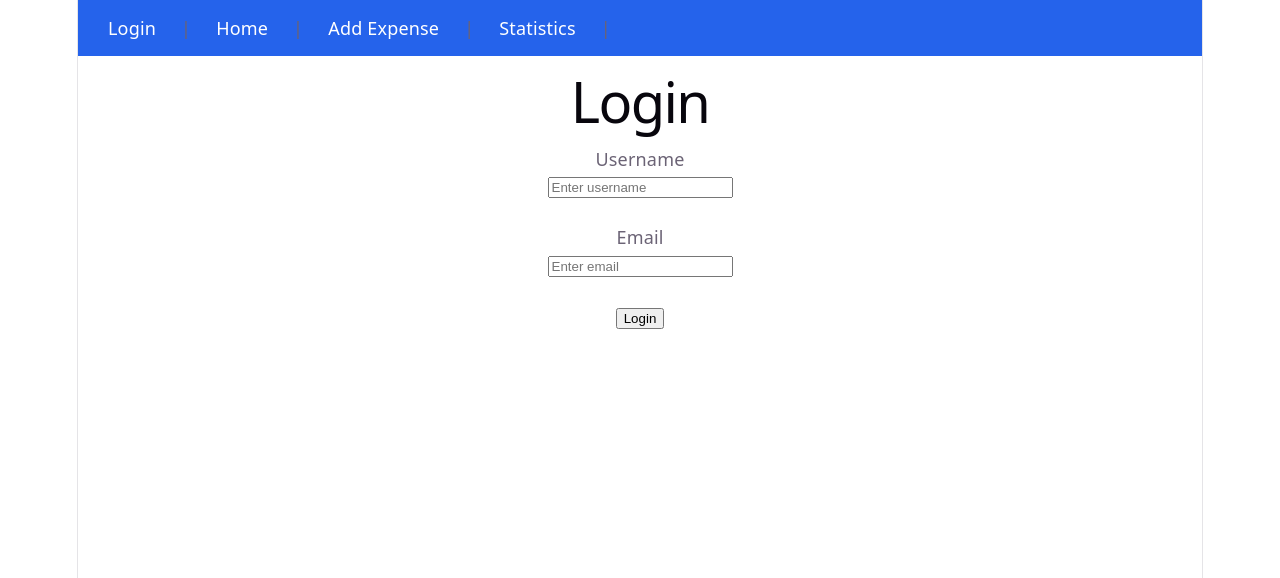
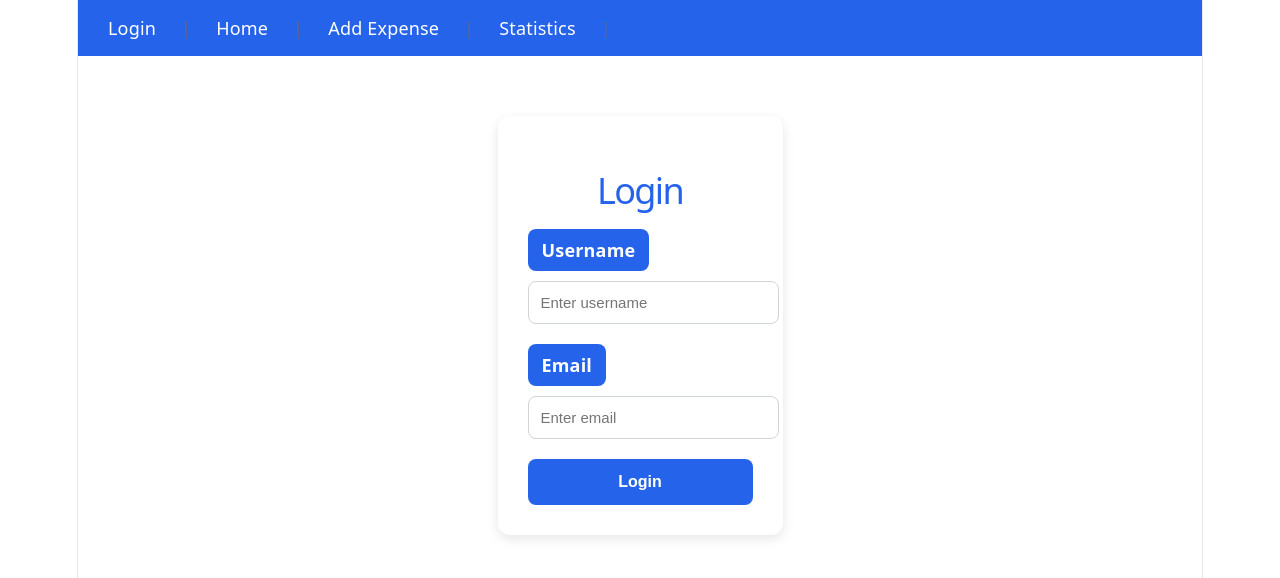
Before and after one commit to Yaswanth-9491/Expense-tracker, a React (Vite) app: page /#/ in a window 1280 px wide. Shown: the top 578 px of the page. Built offline with nearby package versions, Linux system fonts and the light colour scheme.

Commit message:
added css styles to login page

```diff
--- a/src/Pages/Login.css
+++ b/src/Pages/Login.css
@@ -1,32 +1,46 @@
 .login-container {
-  width: 420px;
+  max-width: 450px;
   margin: 60px auto;
   padding: 30px;
 
   background: white;
-  border-radius: 15px;
+  border-radius: 12px;
 
-  box-shadow: 0 4px 15px rgba(0, 0, 0, 0.1);
+  box-shadow: 0 4px 12px rgba(0, 0, 0, 0.1);
 }
 
 .login-title {
   text-align: center;
+  margin-bottom: 25px;
+
   color: #2563eb;
-  font-size: 34px;
-  font-weight: 700;
-  margin-bottom: 25px;
+  font-size: 2rem;
+}
+
+.login-form {
+  display: flex;
+  flex-direction: column;
+  gap: 20px;
 }
 
 .login-group {
-  margin-bottom: 20px;
+  display: flex;
+  flex-direction: column;
 }
 
 .login-group label {
-  display: block;
-  margin-bottom: 8px;
-  color: #374151;
-  font-size: 16px;
+  display: inline-block;
+
+  background-color: #2563eb;
+  color: white;
+
+  padding: 8px 14px;
+  border-radius: 8px;
+
   font-weight: 600;
+  margin-bottom: 10px;
+
+  width: fit-content;
 }
 
 .login-group input {
@@ -37,16 +51,20 @@
   border-radius: 8px;
 
   font-size: 15px;
+
+  transition: 0.3s;
 }
 
 .login-group input:focus {
   outline: none;
   border-color: #2563eb;
+
+  box-shadow: 0 0 5px rgba(37, 99, 235, 0.3);
 }
 
 .login-btn {
   width: 100%;
-  padding: 12px;
+  padding: 14px;
 
   background: #2563eb;
   color: white;
@@ -64,4 +82,5 @@
 
 .login-btn:hover {
   background: #1d4ed8;
+  transform: translateY(-2px);
 }
--- a/src/Pages/Login.jsx
+++ b/src/Pages/Login.jsx
@@ -6,38 +6,37 @@ function Login() {
 
   const handleSubmit = (e) => {
     e.preventDefault();
-
     navigate("/home");
   };
 
   return (
-    <div>
-      <h1>Login</h1>
+    <div className="login-container">
+      <h1 className="login-title">Login</h1>
 
-      <form onSubmit={handleSubmit}>
-        <div>
+      <form
+        className="login-form"
+        onSubmit={handleSubmit}
+      >
+        <div className="login-group">
           <label>Username</label>
-          <br />
           <input
             type="text"
             placeholder="Enter username"
           />
         </div>
 
-        <br />
-
-        <div>
+        <div className="login-group">
           <label>Email</label>
-          <br />
           <input
             type="email"
             placeholder="Enter email"
           />
         </div>
 
-        <br />
-
-        <button type="submit">
+        <button
+          className="login-btn"
+          type="submit"
+        >
           Login
         </button>
       </form>
```
